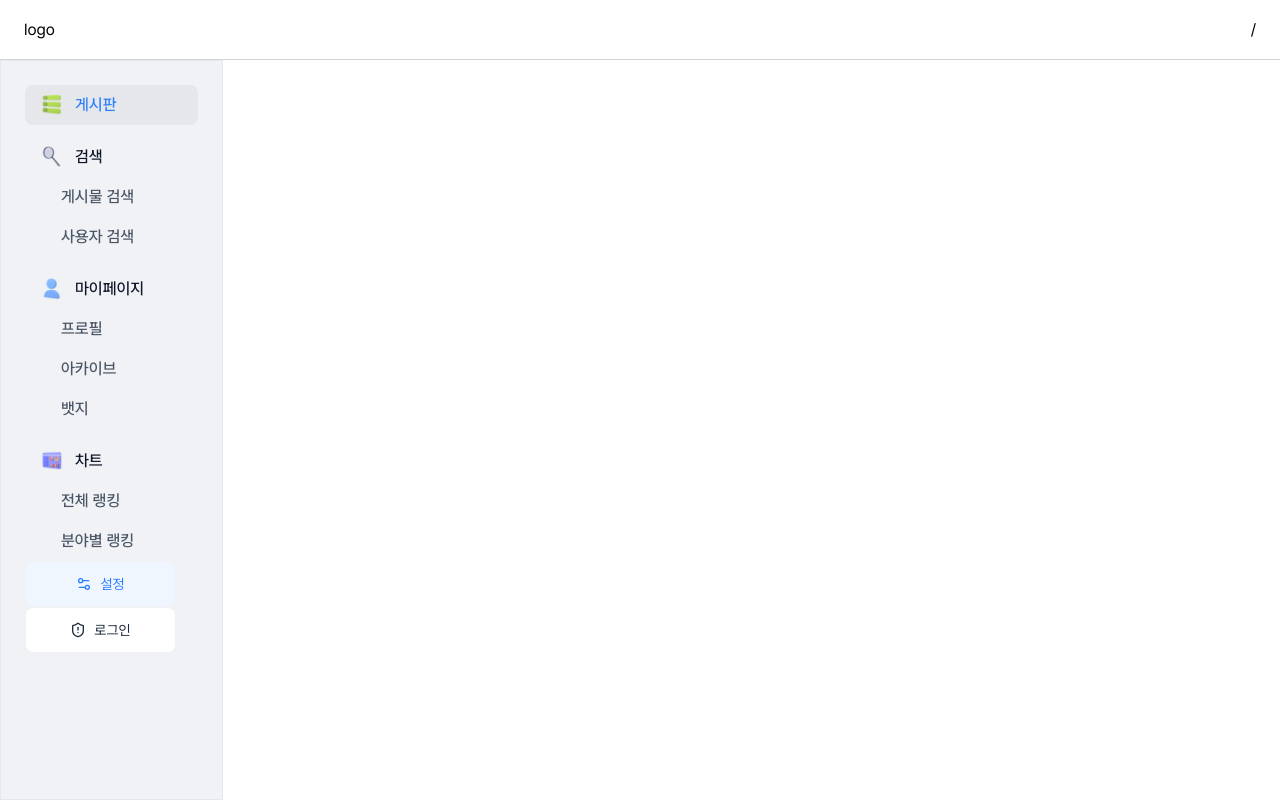
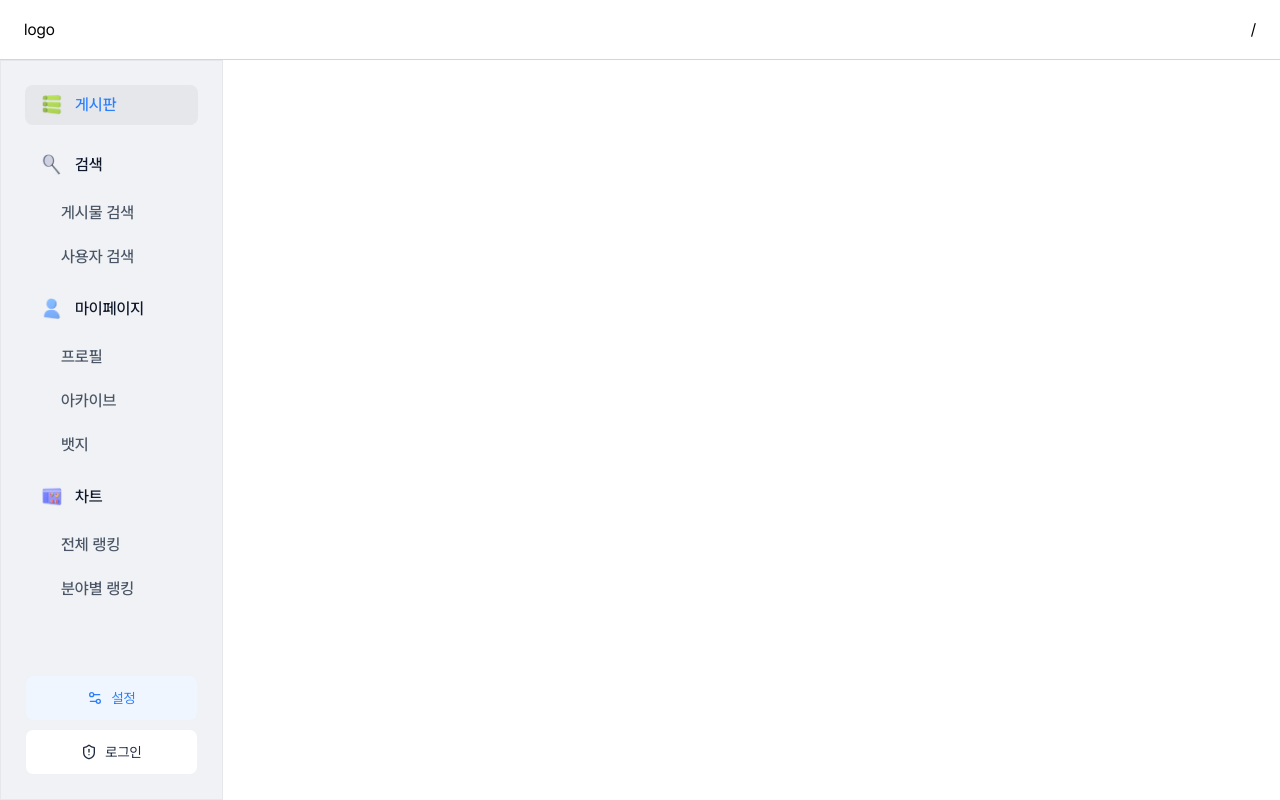
Before and after one commit to prgrms-fe-devcourse/FE7-PROJECT3-TEAM-2, a Next.js app: page / in a window 1280 px wide. Built offline with nearby package versions, Linux system fonts and the light colour scheme.

Commit message:
feat: nav gap 통일

```diff
--- a/src/components/layout/Nav.tsx
+++ b/src/components/layout/Nav.tsx
@@ -16,15 +16,15 @@ export default function Nav() {
   };
 
   return (
-    <nav className="bg-bg-sub hidden flex-row justify-between overflow-y-scroll border border-gray-200 sm:block sm:h-[calc(100vh-var(--header-height))] sm:w-[223px] sm:flex-col sm:p-6">
+    <nav className="bg-bg-sub hidden overflow-y-auto border border-gray-200 sm:flex sm:h-[calc(100vh-var(--header-height))] sm:w-[223px] sm:flex-col sm:justify-between sm:p-6">
       <ul className="flex items-center gap-3 sm:flex-col sm:items-baseline">
         {navData.map(nav => {
           return (
-            <li className="flex flex-col sm:w-full" key={nav.pathname}>
+            <li className="flex flex-col gap-2 sm:w-full" key={nav.pathname}>
               <NavButton href={nav.pathname} icon_img={nav.icon} variant="main" active={isActive(nav.pathname)}>
                 {nav.label}
               </NavButton>
-              <ul className="hidden pl-6 sm:block">
+              <ul className="hidden flex-col gap-1 pl-6 sm:flex">
                 {nav.children &&
                   nav.children.map(subNav => {
                     const path = `${nav.pathname}/${subNav.pathname}`;
@@ -39,15 +39,15 @@ export default function Nav() {
           );
         })}
       </ul>
-      <ul className="flex flex-row sm:flex-col">
+      <ul className="flex flex-row gap-2 sm:flex-col">
         <li>
-          <Button variant="secondary">
+          <Button variant="secondary" className="w-full" size="md">
             <Settings2 size={16} />
             설정
           </Button>
         </li>
         <Link href="/login">
-          <Button variant="tertiary">
+          <Button variant="tertiary" className="w-full" size="md">
             <ShieldAlert size={16} />
             로그인
           </Button>
```
